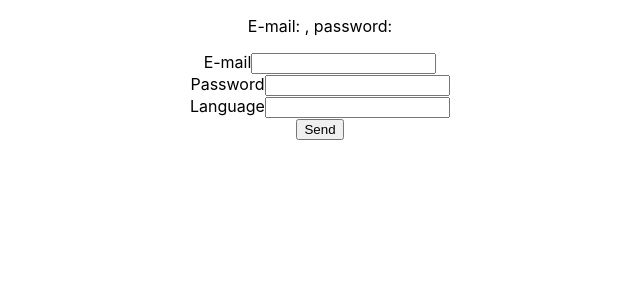
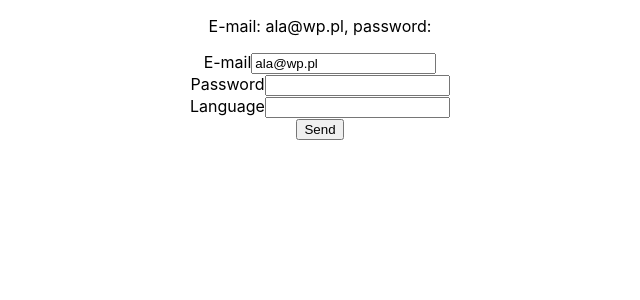
Before and after one commit to patrykomiotek/ccapp, a React (Create React App) app: page / in a window 1280 px wide. Shown: the top 300 px of the page, without its empty margins (320-960 px from the left). Built offline with nearby package versions, Linux system fonts and the light colour scheme.

Commit message:
feat: form cd.

```diff
--- a/src/components/RegistrationForm.tsx
+++ b/src/components/RegistrationForm.tsx
@@ -1,12 +1,12 @@
 import { ChangeEventHandler, useState } from 'react';
 
 const RegistrationForm = () => {
-  const [email, setEmail] = useState('');
+  const [email, setEmail] = useState('ala@wp.pl');
   const [password, setPassword] = useState('');
   const [language, setLanguage] = useState('');
 
   const handleEmailChange: ChangeEventHandler<HTMLInputElement> = (event) => {
-    setEmail(event.target.value);
+    setEmail(event.currentTarget.value);
   }
 
   return (
@@ -16,7 +16,11 @@ const RegistrationForm = () => {
       </div>
       <div>
         <label htmlFor="email">E-mail</label>
-        <input id="email" type="email" onChange={handleEmailChange} />
+        <input
+          id="email"
+          type="email"
+          value={email}
+          onChange={handleEmailChange} />
       </div>
       <div>
         <label htmlFor="password">Password</label>
```
